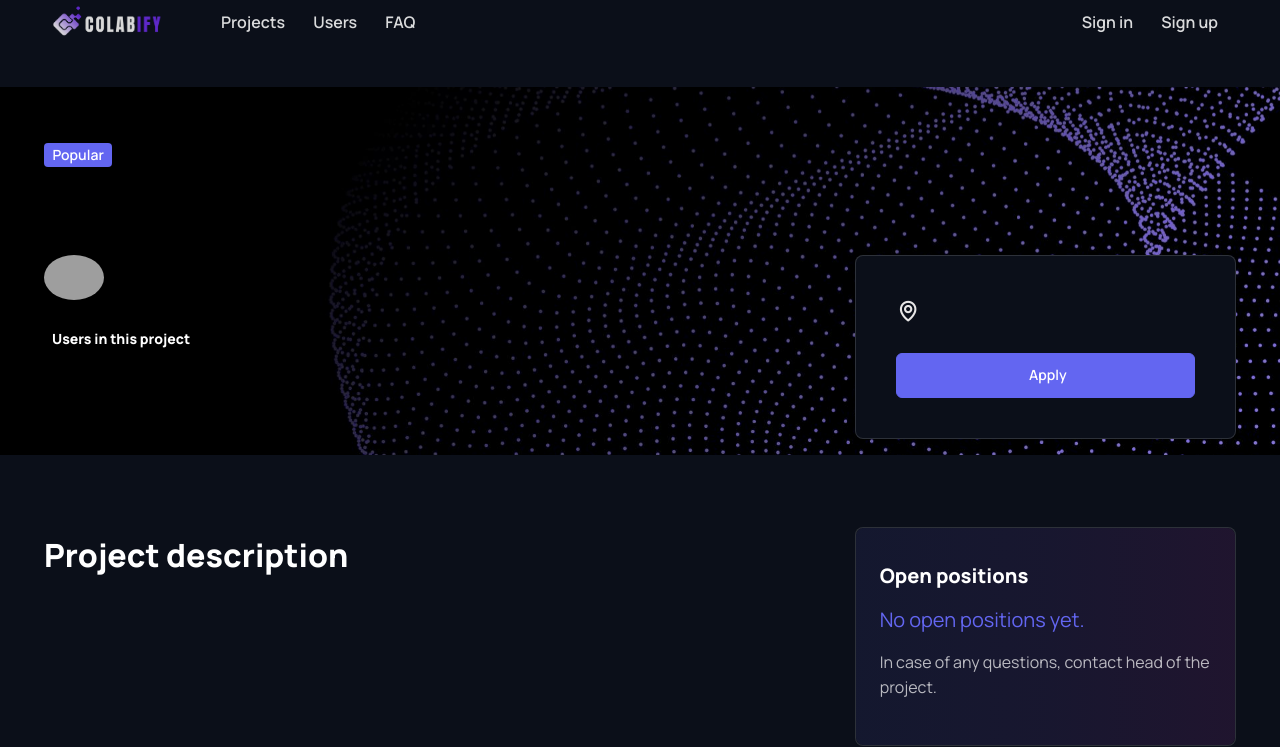
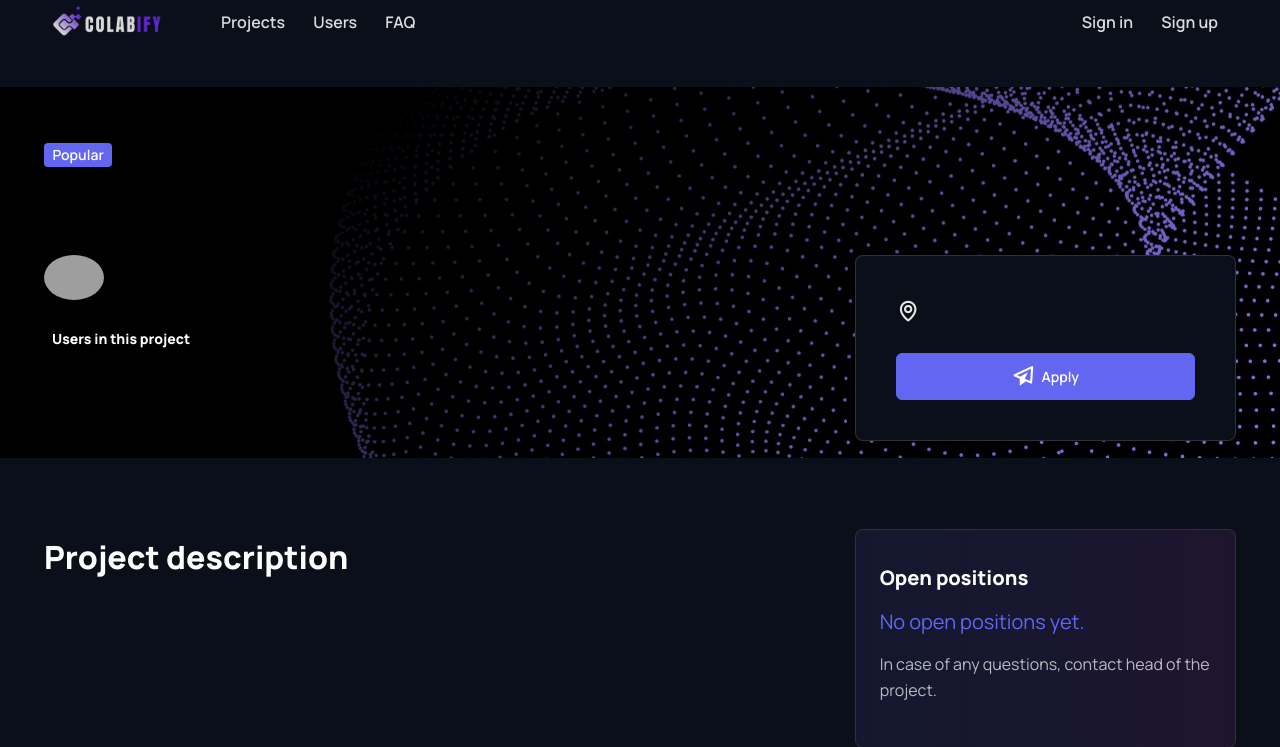
Before and after one commit to dariagridina/hackathon_swps, a Django app: template templates/projects/project_detail.html in a window 1280 px wide. Shown: the part 17-764 px from the top of the page. Run offline with Django 4.2, Linux system fonts and the light colour scheme; the template is opened without the code that fills it, so the values that code supplies are empty; some libraries are stand-ins or nearby versions; grey boxes are pictures that could not be loaded.

Commit message:
add icon apply

```diff
--- a/templates/projects/project_detail.html
+++ b/templates/projects/project_detail.html
@@ -52,7 +52,7 @@
                     <div class="card p-sm-3 zindex-1">
                         <div class="card-body ">
                             <h4 class="mb-4"><i class='bx bx-map bx-sm' style='color:#e7e6e6; margin-right: 5px'></i>{{ project.location }}</h4>
-                            <button class="btn btn-primary w-100" data-bs-toggle="modal" data-bs-target="#message"><i class='bx bx-plane bx-sm' style='color:#ffffff; margin-right: 5px'></i>Apply</button>
+                            <button class="btn btn-primary w-100" data-bs-toggle="modal" data-bs-target="#message"><i class='bx bx-paper-plane bx-sm' style='color:#ffffff; margin-right: 5px;'></i>Apply</button>
                         </div>
                     </div>
                 </div>
```
